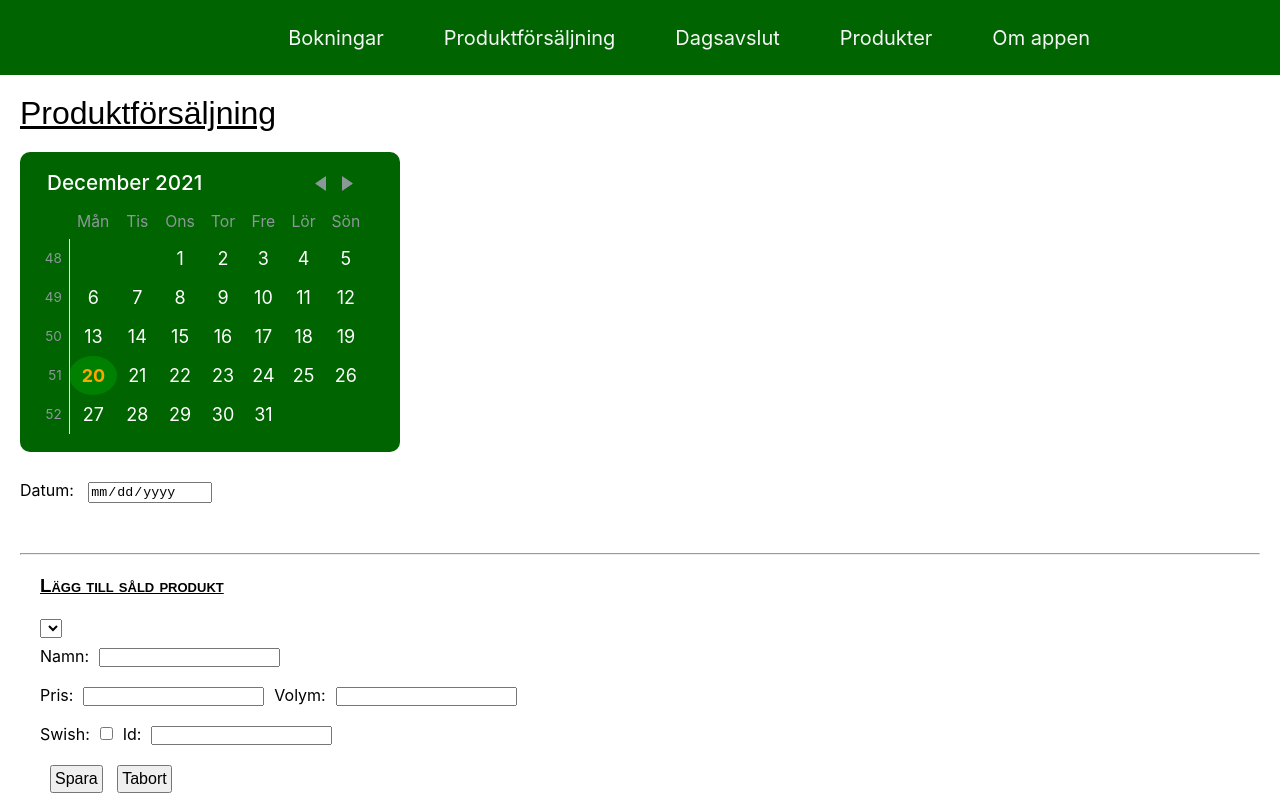
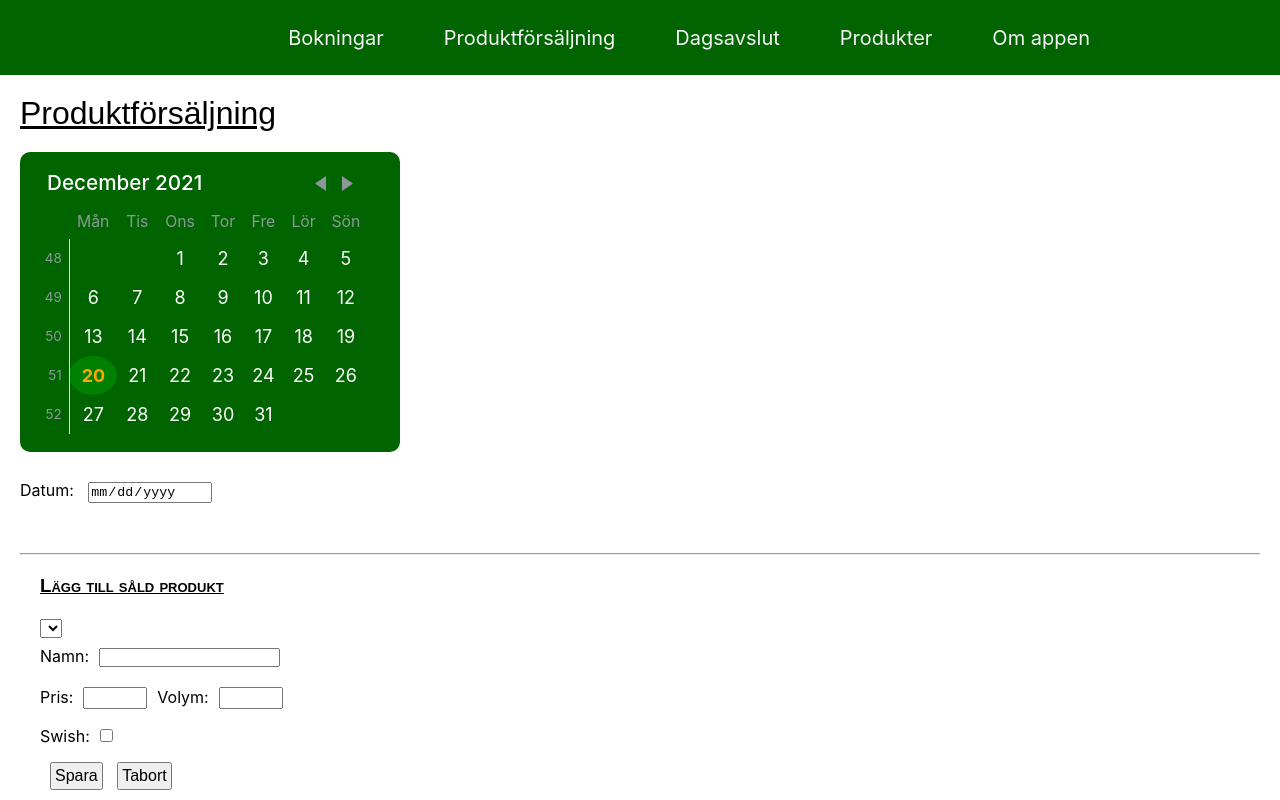
Before and after one commit to jelu000/bokingcomponent, a React (Create React App) app: page /produktforsaljning in a window 1280 px wide. Shown: the top 800 px of the page. Built offline with nearby package versions, Linux system fonts and the light colour scheme.

Commit message:
Fixade updatering av produktförsäljningtabell

```diff
--- a/src/components/LocalStorageHandler.js
+++ b/src/components/LocalStorageHandler.js
@@ -398,6 +398,8 @@ export default class LocalStorageHandler {
             console.log(e);
         }
 
+        //getProductDaySales(datum)
+
         return productday_array;
 
     }
--- a/src/components/productsdaysales/ProductDaySales.css
+++ b/src/components/productsdaysales/ProductDaySales.css
@@ -36,6 +36,19 @@ h3{
     width: 60px;
 
 }
+#textinput_id{
+    display: none;
+    font-size: medium;
+    width: 10rem;
+}
+#textinput_size{
+    font-size: medium;
+    width: 4rem;
+}
+#textinput_price{
+    font-size: medium;
+    width: 4rem;
+}
 .tableinputs{
     margin: 0px;
     width: 100%;
@@ -44,6 +57,7 @@ h3{
 .td_babs{
   text-align: center;
 }
+
 .b_button{
     font-size: medium;
     padding: 3px;
--- a/src/components/productsdaysales/ProductDaySales.js
+++ b/src/components/productsdaysales/ProductDaySales.js
@@ -117,7 +117,8 @@ export default class ProductDaySales extends Component {
             //product_daysale_array: t_arraydaysales,
             textinput_name: t_product.p_name,
             textinput_size: t_product.p_size,
-            textinput_price: t_product.p_price
+            textinput_price: t_product.p_price,
+            textinput_pd_id: ""
 
 
         });
@@ -173,11 +174,12 @@ export default class ProductDaySales extends Component {
 
         //Namnet får inte vara tomt
         if (this.state.textinput_name !== "" ){
+            let localStorageDB = new LocalStorageHandler();
             let t_arraydaysales = [];
             //ny post
             if (this.state.textinput_pd_id === ""){
 
-                let localStorageDB = new LocalStorageHandler();
+                //let localStorageDB = new LocalStorageHandler();
 
                 let t_product = new Product(this.state.selected_product.p_id, this.state.textinput_name, this.state.textinput_size, this.state.textinput_price );
                 t_arraydaysales = localStorageDB.addProductDaySale(this.state.checkbox_babs, this.state.valtDatumTextfelt, t_product);
@@ -186,12 +188,15 @@ export default class ProductDaySales extends Component {
             //updatera post
             else{
 
-                let localStorageDB = new LocalStorageHandler();
+                //let localStorageDB = new LocalStorageHandler();
                 t_arraydaysales =  localStorageDB.updateDaySaleProduct(this.state.textinput_pd_id, this.state.textinput_name, this.state.textinput_size, this.state.textinput_price, this.state.checkbox_babs)
             }
+            //Hämtar dagens försäljningsarray för att uppdatera tabellen
+            let temp_product_daysale_array = localStorageDB.getProductDaySales(this.state.valtDatumTextfelt);
 
             this.setState({
-                product_daysale_array: t_arraydaysales,
+                //product_daysale_array: t_arraydaysales,
+                product_daysale_array: temp_product_daysale_array,
                  //tömmer textfelt
                  textinput_name: "",
                  textinput_pd_id: "",
@@ -258,6 +263,7 @@ export default class ProductDaySales extends Component {
 
     }
     render() {
+        console.log(this.state.textinput_pd_id);
 
         return (
             <div className="MainBokingDiv" >
@@ -280,7 +286,7 @@ export default class ProductDaySales extends Component {
                     Volym:<input type="text" id="textinput_size" value={this.state.textinput_size} onChange={this.onInputSizeText} />
                     <br />
                     Swish:<input type="checkbox" checked={this.state.checkbox_babs}  onChange={this.onInputBabsCheck} />
-                    Id:<input type="text" id="textinput_id" value={this.state.textinput_pd_id} onChange={this.onInputBabsCheck} />
+                    <input type="text" id="textinput_id" value={this.state.textinput_pd_id} onChange={this.onInputBabsCheck} />
                     <br />
                     <button className='b_button' onClick={this.onSaveButtClick}>Spara</button> <button className='p_button' onClick={this.onDelButtClick}>Tabort</button>
 
```
